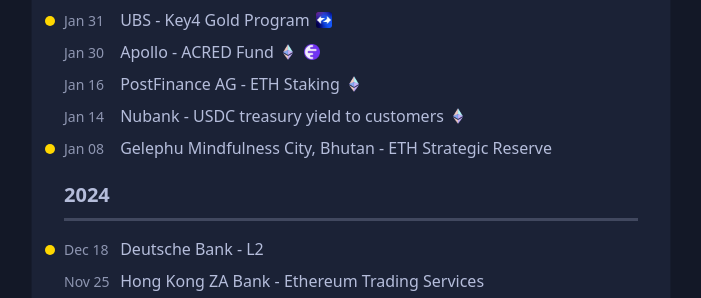
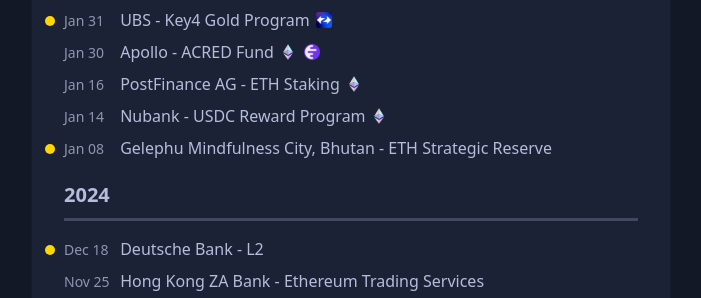
Before and after one commit to etheralpha/ethereumadoption-com, a Jekyll site: the page built from index.md, in a window 1280 px wide and 900 px high, scrolled down 738 px. Shown: the part 155-453 px from the top of the window, without its empty margins (289-990 px from the left). Built offline with Jekyll 4.4.1, drawn with Linux system fonts in a browser that asks for light colours.

Commit message:
Update adoption.yml

```diff
--- a/_data/adoption.yml
+++ b/_data/adoption.yml
@@ -200,7 +200,7 @@
   entities:
     - Nubank
   products:
-    - USDC treasury yield to customers
+    - USDC Reward Program
   chains:
     - Mainnet
   sources:
```
